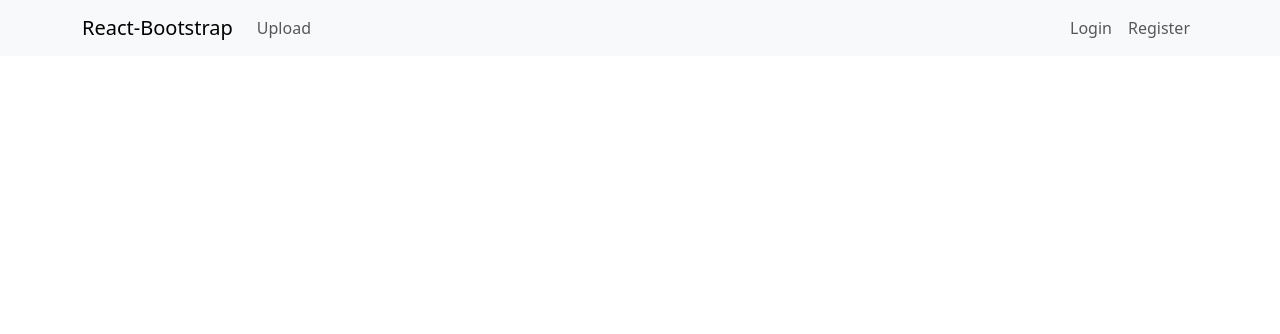
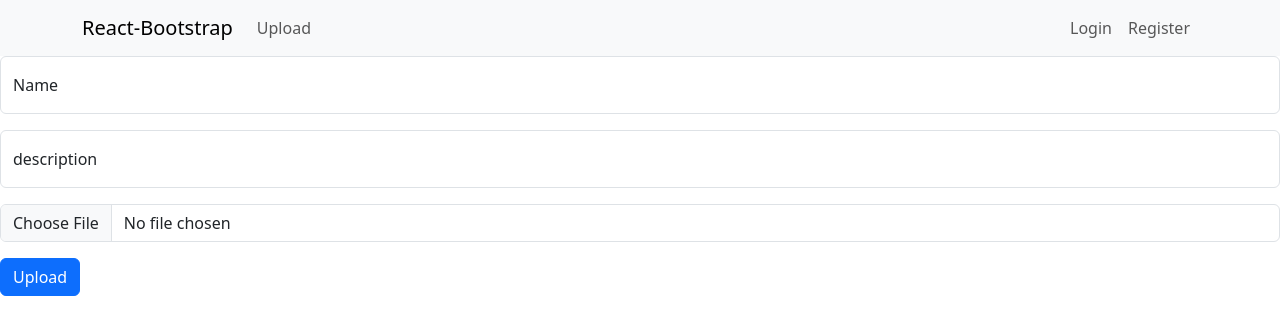
Before and after one commit to rkehadzhiyski/NexusTune, a React (Vite) app in the folder client/: page /create-podcast in a window 1280 px wide. Shown: the top 334 px of the page. Built offline with nearby package versions, Linux system fonts and the light colour scheme.

Commit message:
rename upload to create podcast

```diff
--- a/client/src/App.tsx
+++ b/client/src/App.tsx
@@ -5,7 +5,7 @@ import Navigation from "./components/navigation/Navigation";
 import Register from "./components/register/Register";
 import Home from "./components/home/Home";
 import Login from "./components/login/Login";
-import Upload from "./components/createPodcast/CreatePodcast";
+import CreatePodcast from "./components/createPodcast/CreatePodcast";
 
 const App = () => {
     return (
@@ -16,7 +16,7 @@ const App = () => {
                     <Route path="/" element={<Home />} ></Route>
                     <Route path="/login" element={<Login />}></Route>
                     <Route path="/register" element={<Register />} ></Route>
-                    <Route path="/upload" element={<Upload />} ></Route>
+                    <Route path="/create-podcast" element={<CreatePodcast />} ></Route>
                 </Routes>
             </AuthProvider>
         </>
--- a/client/src/components/createPodcast/CreatePodcast.tsx
+++ b/client/src/components/createPodcast/CreatePodcast.tsx
@@ -31,7 +31,7 @@ const schema = yup.object().shape({
     description: yup.string().required('Description is required'),
 });
 
-const Upload = () => {
+const CreatePodcast = () => {
     const [podcastImage, setPodcastImage] = useState<File>();
     const { register, handleSubmit, formState: { errors } } = useForm({
         resolver: yupResolver(schema),
@@ -103,4 +103,4 @@ const Upload = () => {
     );
 }
 
-export default Upload;
+export default CreatePodcast;
--- a/client/src/components/navigation/Navigation.tsx
+++ b/client/src/components/navigation/Navigation.tsx
@@ -21,7 +21,7 @@ const Navigation = () => {
                 <Navbar.Toggle aria-controls="basic-navbar-nav" />
                 <Navbar.Collapse id="basic-navbar-nav">
                     <Nav className="me-auto">
-                        <Nav.Link as={Link} to="/upload">Upload</Nav.Link>
+                        <Nav.Link as={Link} to="/create-podcast">Upload</Nav.Link>
                     </Nav>
                     <Nav>
                         {isAuthenticated && (
```
